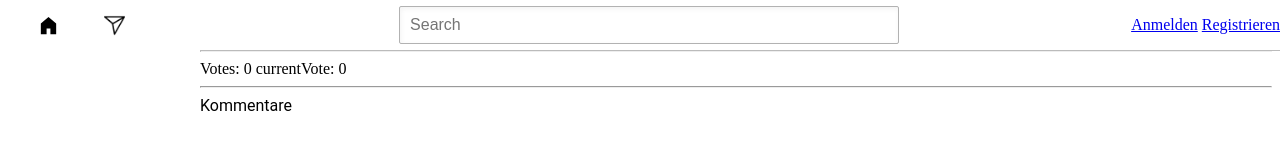
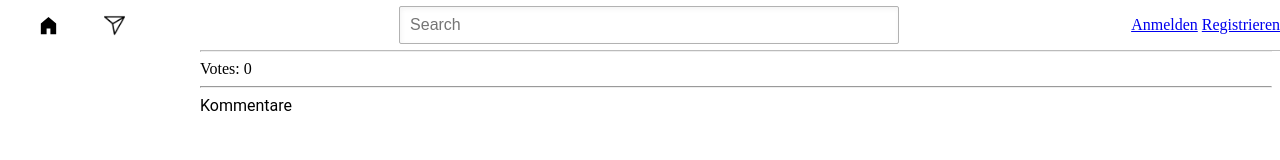
Before and after one commit to sandro4273/forum, a plain HTML site: page frontend/public/post.html in a window 1280 px wide. Shown: the top 160 px of the page. Drawn offline with Linux system fonts and the light colour scheme; no server answers.

Commit message:
Update post.html

```diff
--- a/frontend/public/post.html
+++ b/frontend/public/post.html
@@ -63,7 +63,6 @@
         <button id="upvoteButton" style="display:none">Upvote</button>
         Votes: <span id="voteCount">0</span>
         <button id="downvoteButton" style="display:none">Downvote</button>
-        currentVote: <span id="currentVote">0</span>
         <hr>
     </div>
         <form name="createComment" id="commentForm" style="display:none;">
```
